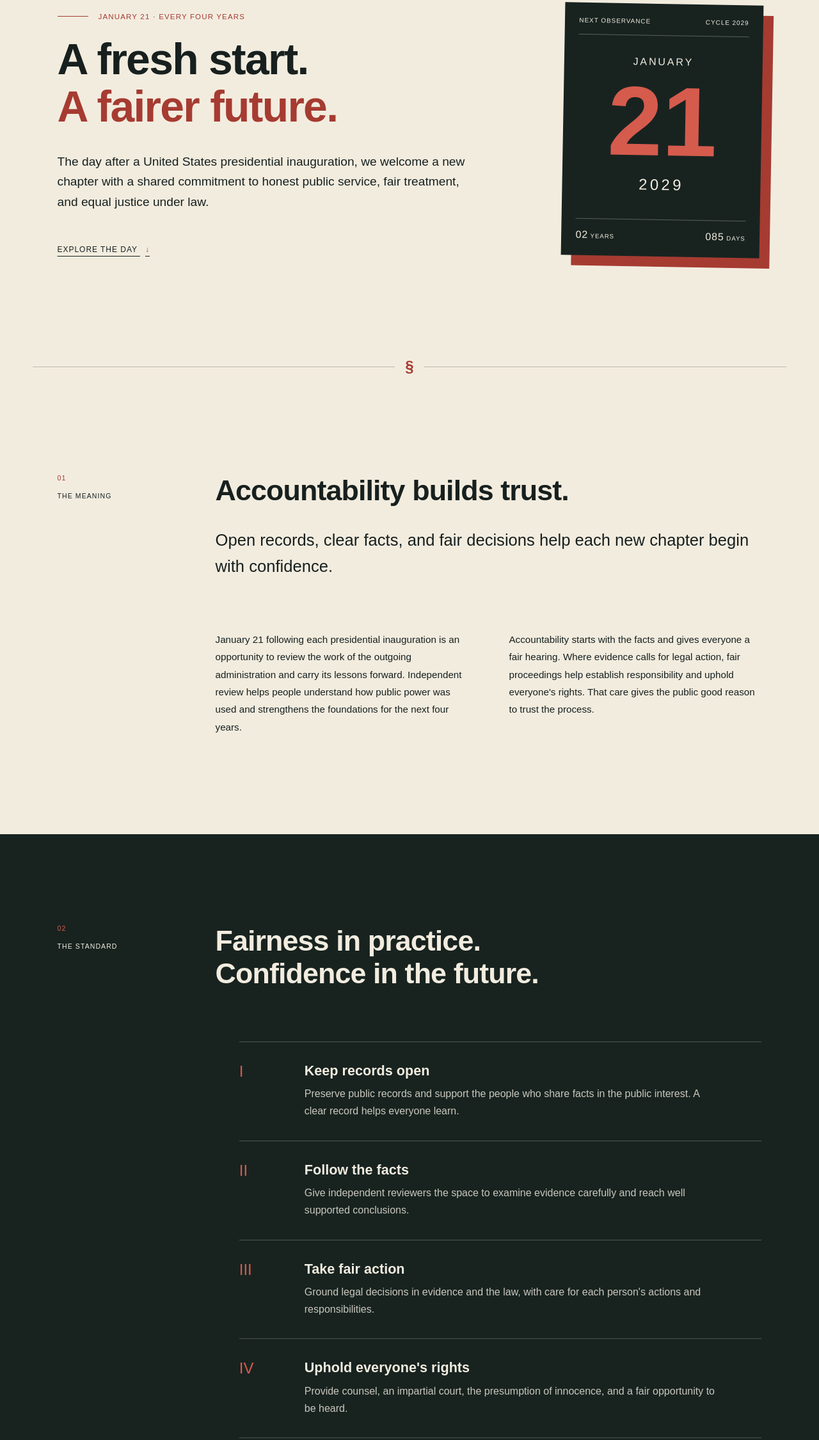
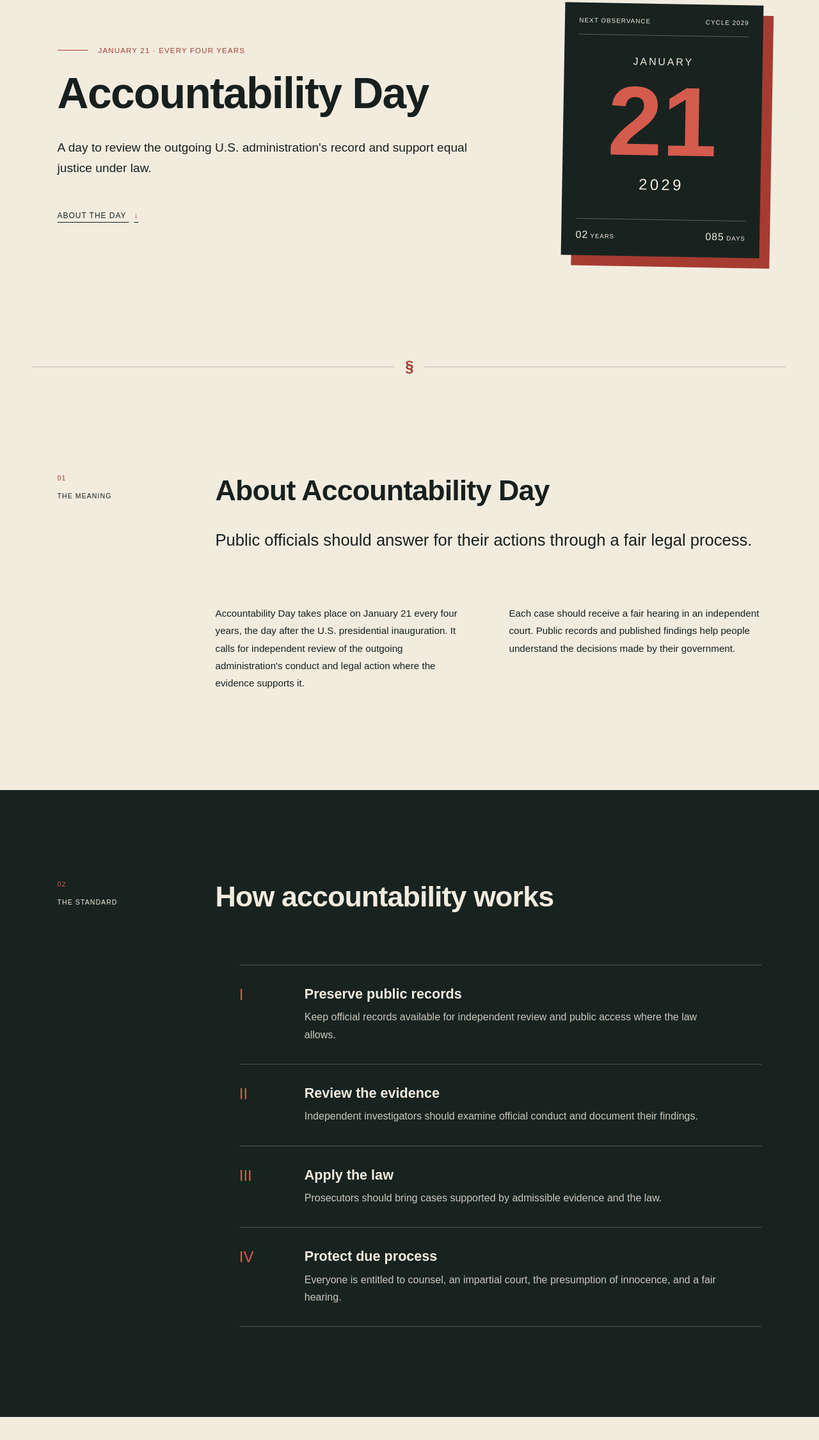
Before and after one commit to pierce403/accountability.day, a website: page index.html in a window 1280 px wide. Shown: the part 241-2492 px from the top of the page at 64% size. Drawn offline with Linux system fonts and the light colour scheme.

Commit message:
Replace slogans and em dashes with direct copy

```diff
--- a/index.html
+++ b/index.html
@@ -3,12 +3,12 @@
   <head>
     <meta charset="utf-8">
     <meta name="viewport" content="width=device-width, initial-scale=1">
-    <meta name="description" content="Every four years on January 21, Accountability Day welcomes a new chapter with a shared commitment to fairness, open government, and public trust.">
+    <meta name="description" content="Accountability Day is January 21 every four years, the day after the U.S. presidential inauguration. It supports public accountability and equal justice under law.">
     <meta name="theme-color" content="#f2ecdf">
-    <meta property="og:title" content="Accountability Day — January 21">
-    <meta property="og:description" content="A fresh start. A fairer future. Join a shared commitment to fairness, open government, and public trust.">
+    <meta property="og:title" content="Accountability Day | January 21">
+    <meta property="og:description" content="January 21 every four years. A day for public accountability and equal justice under law.">
     <meta property="og:type" content="website">
-    <title>Accountability Day — January 21</title>
+    <title>Accountability Day | January 21</title>
     <link rel="icon" href="favicon.svg" type="image/svg+xml">
     <link rel="stylesheet" href="styles.css">
     <script src="script.js" defer></script>
@@ -32,9 +32,9 @@
       <section class="hero" id="top" aria-labelledby="hero-title">
         <div class="hero-copy">
           <p class="eyebrow">January 21 · Every four years</p>
-          <h1 id="hero-title">A fresh start.<br><em>A fairer future.</em></h1>
-          <p class="dek">The day after a United States presidential inauguration, we welcome a new chapter with a shared commitment to honest public service, fair treatment, and equal justice under law.</p>
-          <a class="text-link" href="#meaning">Explore the day <span aria-hidden="true">↓</span></a>
+          <h1 id="hero-title">Accountability Day</h1>
+          <p class="dek">A day to review the outgoing U.S. administration's record and support equal justice under law.</p>
+          <a class="text-link" href="#meaning">About the day <span aria-hidden="true">↓</span></a>
         </div>
 
         <aside class="date-card" aria-label="Next Accountability Day">
@@ -62,11 +62,11 @@
           <p>The meaning</p>
         </div>
         <div class="declaration-copy">
-          <h2 id="meaning-title">Accountability builds trust.</h2>
-          <p class="lead">Open records, clear facts, and fair decisions help each new chapter begin with confidence.</p>
+          <h2 id="meaning-title">About Accountability Day</h2>
+          <p class="lead">Public officials should answer for their actions through a fair legal process.</p>
           <div class="columns">
-            <p>January 21 following each presidential inauguration is an opportunity to review the work of the outgoing administration and carry its lessons forward. Independent review helps people understand how public power was used and strengthens the foundations for the next four years.</p>
-            <p>Accountability starts with the facts and gives everyone a fair hearing. Where evidence calls for legal action, fair proceedings help establish responsibility and uphold everyone's rights. That care gives the public good reason to trust the process.</p>
+            <p>Accountability Day takes place on January 21 every four years, the day after the U.S. presidential inauguration. It calls for independent review of the outgoing administration's conduct and legal action where the evidence supports it.</p>
+            <p>Each case should receive a fair hearing in an independent court. Public records and published findings help people understand the decisions made by their government.</p>
           </div>
         </div>
       </section>
@@ -77,24 +77,24 @@
             <span>02</span>
             <p>The standard</p>
           </div>
-          <h2 id="standard-title">Fairness in practice.<br>Confidence in the future.</h2>
+          <h2 id="standard-title">How accountability works</h2>
         </div>
         <ol class="steps">
           <li>
             <span class="step-number">I</span>
-            <div><h3>Keep records open</h3><p>Preserve public records and support the people who share facts in the public interest. A clear record helps everyone learn.</p></div>
+            <div><h3>Preserve public records</h3><p>Keep official records available for independent review and public access where the law allows.</p></div>
           </li>
           <li>
             <span class="step-number">II</span>
-            <div><h3>Follow the facts</h3><p>Give independent reviewers the space to examine evidence carefully and reach well supported conclusions.</p></div>
+            <div><h3>Review the evidence</h3><p>Independent investigators should examine official conduct and document their findings.</p></div>
           </li>
           <li>
             <span class="step-number">III</span>
-            <div><h3>Take fair action</h3><p>Ground legal decisions in evidence and the law, with care for each person's actions and responsibilities.</p></div>
+            <div><h3>Apply the law</h3><p>Prosecutors should bring cases supported by admissible evidence and the law.</p></div>
           </li>
           <li>
             <span class="step-number">IV</span>
-            <div><h3>Uphold everyone's rights</h3><p>Provide counsel, an impartial court, the presumption of innocence, and a fair opportunity to be heard.</p></div>
+            <div><h3>Protect due process</h3><p>Everyone is entitled to counsel, an impartial court, the presumption of innocence, and a fair hearing.</p></div>
           </li>
         </ol>
       </section>
@@ -105,25 +105,25 @@
           <p>Principles</p>
         </div>
         <div class="principles-body">
-          <h2 id="principles-title">Values we share.</h2>
+          <h2 id="principles-title">Equal treatment under law</h2>
           <div class="principle-grid">
-            <article><span>01</span><h3>Equal justice</h3><p>Everyone deserves the same fair treatment under law, whatever their role or background.</p></article>
-            <article><span>02</span><h3>Personal responsibility</h3><p>Careful review connects each finding to individual actions and evidence, giving everyone a fair assessment.</p></article>
-            <article><span>03</span><h3>Peaceful progress</h3><p>Independent courts and trusted public institutions help communities move forward with confidence.</p></article>
-            <article><span>04</span><h3>Shared understanding</h3><p>Clear, public findings help everyone learn from the record while respecting individual rights and a fair process.</p></article>
+            <article><span>01</span><h3>Equal treatment</h3><p>Public officials should be held to the same legal standards as everyone else.</p></article>
+            <article><span>02</span><h3>Individual responsibility</h3><p>Each case should focus on a person's own actions and the evidence.</p></article>
+            <article><span>03</span><h3>Independent courts</h3><p>Courts should decide cases independently and give each person a fair hearing.</p></article>
+            <article><span>04</span><h3>Public findings</h3><p>Publish findings where the law allows and respect each person's rights.</p></article>
           </div>
         </div>
       </section>
 
-      <section class="closing" aria-label="Closing statement">
-        <blockquote>“A fair process.<br>A hopeful future.”</blockquote>
+      <section class="closing" aria-labelledby="next-day-title">
+        <h2 id="next-day-title">Next Accountability Day</h2>
         <p>January 21, 2029</p>
       </section>
     </main>
 
     <footer>
       <p>Accountability Day</p>
-      <p>A recurring civic observance for equal justice under law.</p>
+      <p>January 21, every four years.</p>
       <a href="#top">Back to top ↑</a>
     </footer>
   </body>
--- a/package.json
+++ b/package.json
@@ -2,7 +2,7 @@
   "name": "accountability-day",
   "version": "1.0.0",
   "private": true,
-  "description": "A recurring civic observance for fairness, open government, and public trust.",
+  "description": "Accountability Day, January 21 every four years.",
   "scripts": {
     "build": "node scripts/build.mjs",
     "check": "node --check script.js && npm run build && WRANGLER_LOG=none wrangler deploy --dry-run",
--- a/styles.css
+++ b/styles.css
@@ -26,9 +26,8 @@ nav a:hover, nav a:focus-visible { text-decoration: underline; text-underline-of
 .eyebrow, .section-label, .date-card-top, .countdown, footer { text-transform: uppercase; letter-spacing: .1em; }
 .eyebrow { display: flex; align-items: center; gap: 1rem; color: var(--red); font-size: .72rem; }
 .eyebrow::before { content: ""; width: 3rem; border-top: 1px solid var(--red); }
-h1, h2, blockquote { font-weight: 600; }
+h1, h2 { font-weight: 600; }
 h1 { max-width: 900px; margin: 1.5rem 0 2rem; font-size: clamp(2.5rem, 5.3vw, 5.5rem); line-height: 1.1; letter-spacing: -.025em; }
-h1 em { color: var(--red); font-style: normal; }
 .dek { max-width: 650px; font-size: clamp(1.125rem, 1.5vw, 1.25rem); line-height: 1.65; }
 .text-link { display: inline-block; margin-top: 2rem; font-size: .75rem; letter-spacing: .08em; text-transform: uppercase; text-underline-offset: .4rem; }
 .text-link span { margin-left: .5rem; color: var(--red); }
@@ -74,7 +73,7 @@ h1 em { color: var(--red); font-style: normal; }
 .principle-grid p { max-width: 330px; margin: 0; line-height: 1.6; }
 
 .closing { padding: clamp(7rem, 15vw, 15rem) 7vw; background: var(--red); color: var(--paper); text-align: center; }
-.closing blockquote { margin: 0; font-size: clamp(2.25rem, 4.5vw, 4.5rem); line-height: 1.2; letter-spacing: -.02em; }
+.closing h2 { margin: 0; font-size: clamp(2.25rem, 4.5vw, 4.5rem); line-height: 1.2; letter-spacing: -.02em; }
 .closing p { margin: 3rem 0 0; font-size: .7rem; letter-spacing: .15em; text-transform: uppercase; }
 footer { display: grid; grid-template-columns: 1fr 2fr auto; gap: 2rem; padding: 2rem 4vw; background: #111816; color: var(--paper); font-size: .6rem; }
 footer p { margin: 0; }
```
Also changed, not shown: 404.html (+3 -3 lines), README.md.
